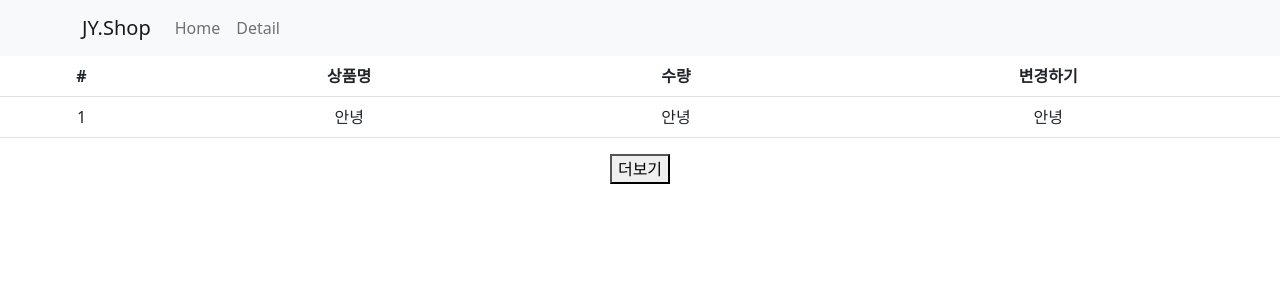
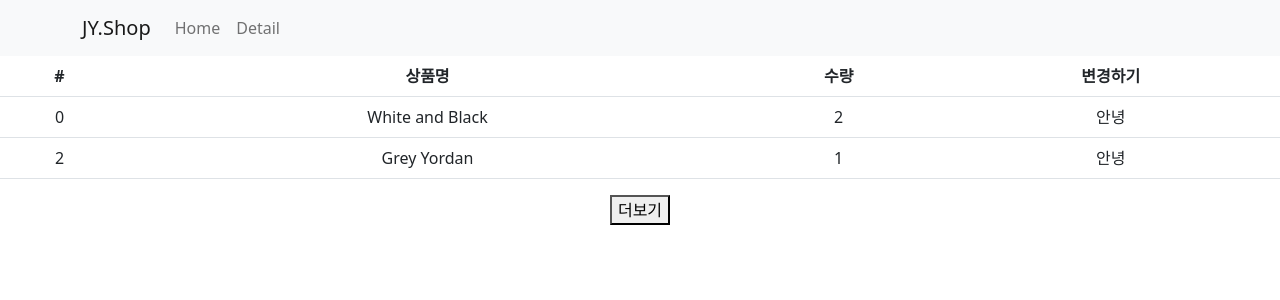
Before and after one commit to jeonjongyeong/Shop, a React (Create React App) app: page /cart in a window 1280 px wide. Shown: the top 300 px of the page. Built offline with nearby package versions, Linux system fonts and the light colour scheme.

Commit message:
redux를 활용하여 값 가져오기

```diff
--- a/src/Components/Cart.js
+++ b/src/Components/Cart.js
@@ -1,6 +1,9 @@
 import { Table } from "react-bootstrap";
+import { useSelector } from "react-redux";
 
 function Cart() {
+  let cart = useSelector((state) => state.cart);
+
   return (
     <div>
       <Table>
@@ -13,12 +16,14 @@
           </tr>
         </thead>
         <tbody>
-          <tr>
-            <td>1</td>
-            <td>안녕</td>
-            <td>안녕</td>
-            <td>안녕</td>
-          </tr>
+          {cart.map((a, i) => (
+            <tr key={i}>
+              <td>{cart[i].id}</td>
+              <td>{cart[i].name}</td>
+              <td>{cart[i].count}</td>
+              <td>안녕</td>
+            </tr>
+          ))}
         </tbody>
       </Table>
     </div>
--- a/src/store.js
+++ b/src/store.js
@@ -1,5 +1,21 @@
-import { configureStore } from "@reduxjs/toolkit";
+import { configureStore, createSlice } from "@reduxjs/toolkit";
+
+let user = createSlice({
+  name: "user",
+  initialState: "Jeon",
+});
+
+let cart = createSlice({
+  name: "cart",
+  initialState: [
+    { id: 0, name: "White and Black", count: 2 },
+    { id: 2, name: "Grey Yordan", count: 1 },
+  ],
+});
 
 export default configureStore({
-  reducer: {},
+  reducer: {
+    user: user.reducer,
+    cart: cart.reducer,
+  },
 });
```
